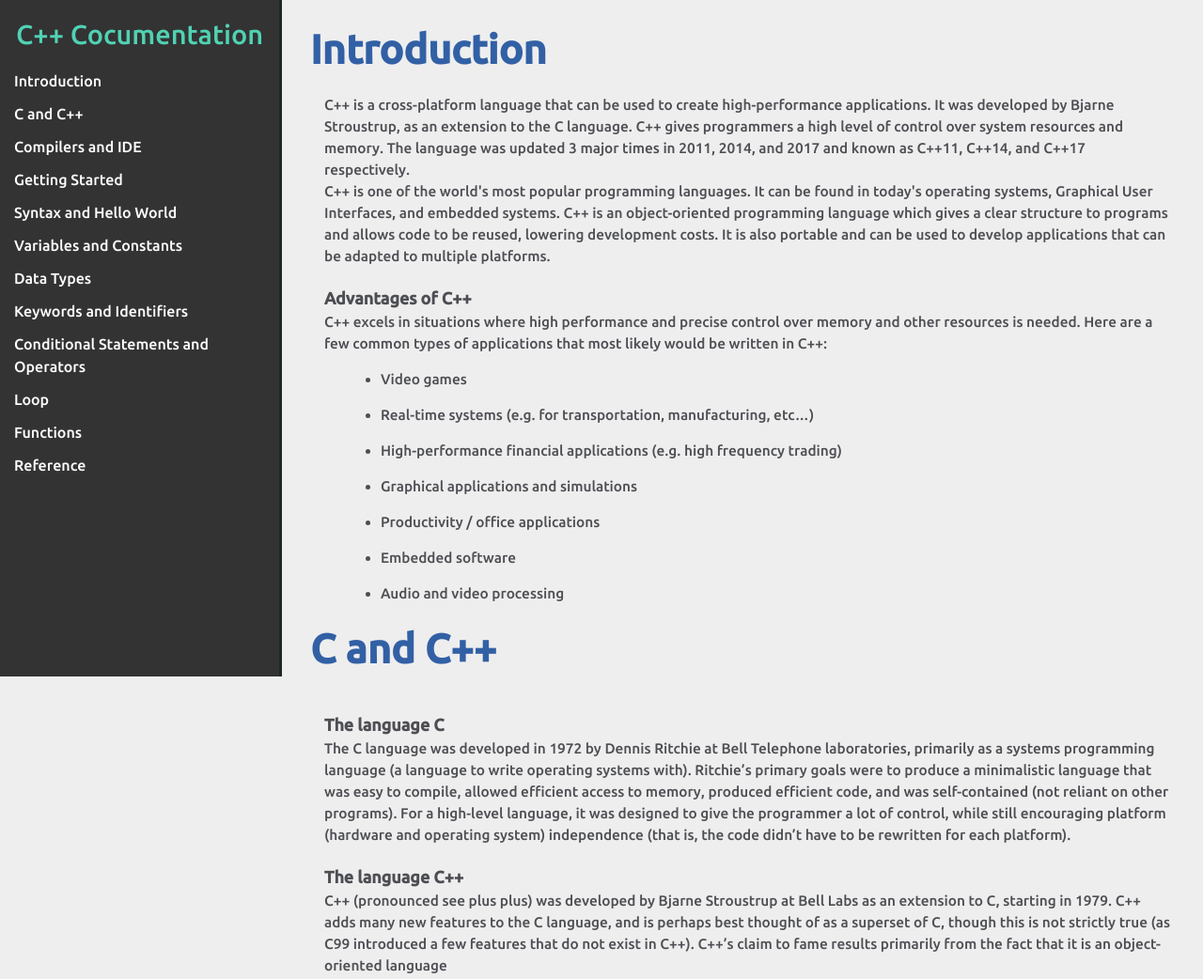
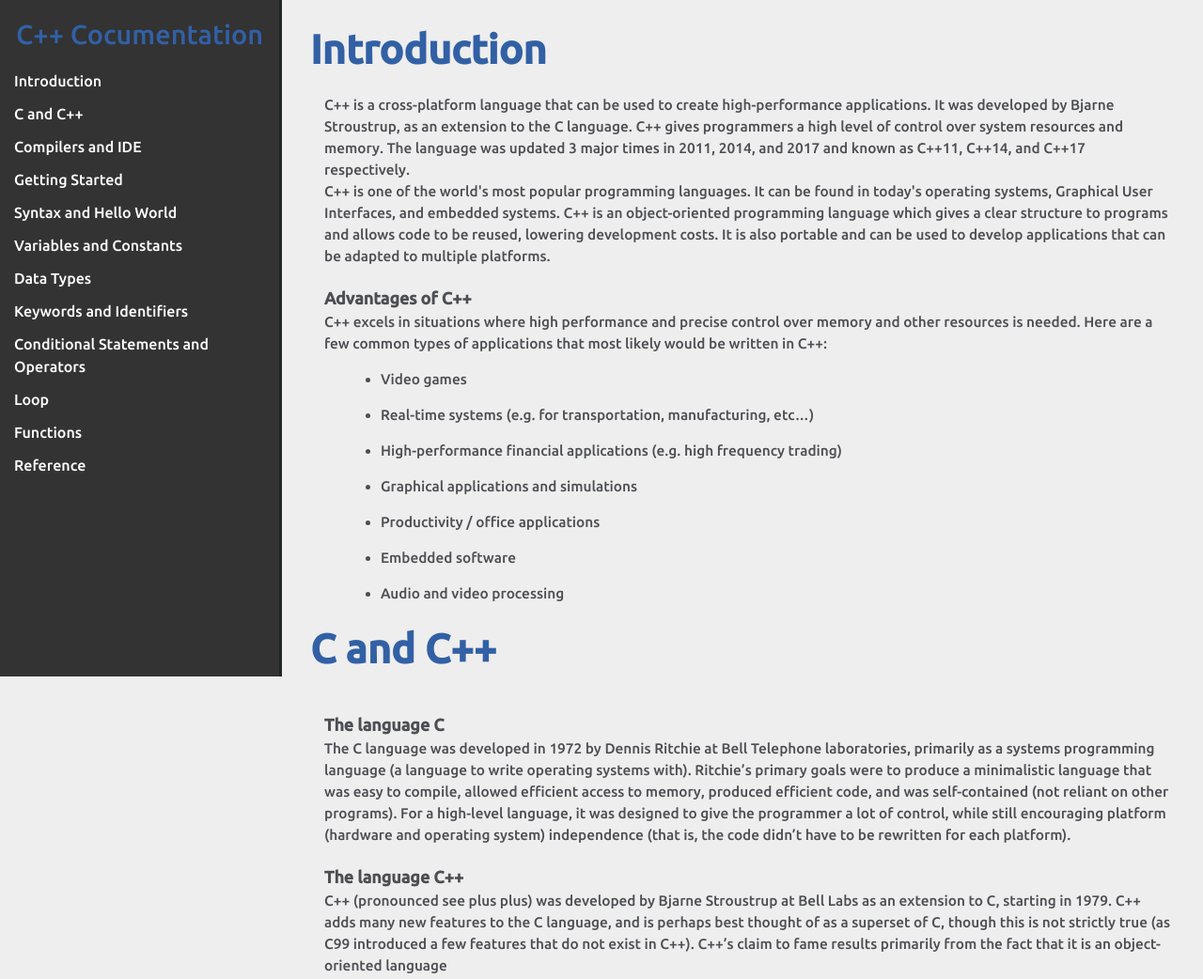
Before and after one commit to ItsJustMyGit/fcc_Technical_Documentation_Page_repo, a plain HTML site: page index.html in a window 1280 px wide. Shown: the top 1042 px of the page at 94% size. Drawn offline with Linux system fonts and the light colour scheme.

Commit message:
Edit_01
minor edit made to html code related to styling.

```diff
--- a/index.html
+++ b/index.html
@@ -12,7 +12,7 @@
 </head>
 <body>
 	<nav id="navbar">
-		<header class="header-nav">C++ Cocumentation</header>
+		<header class="nav-header">C++ Cocumentation</header>
 		<ul>
 			<li>
 				<a class="nav-link" href="#Introduction">Introduction</a>
@@ -829,19 +829,20 @@
     			// code to be executed
     		}
     		</code>
+
     		<h3>Calling a Function</h3>
 
     		<ul>
     			<li>
-    				Declared functions are not executed immediately. They are "saved for later use", and will be executed later, when they are called.
+    			Declared functions are not executed immediately. They are "saved for later use", and will be executed later, when they are called.
     			</li>
 
     			<li>
-    				To call a function, write the function's name followed by two parentheses <span>()</span> and a semicolon <span>;</span>
+    			To call a function, write the function's name followed by two parentheses <span>()</span> and a semicolon <span>;</span>
     			</li>
 
     			<li>
-    				In the following example, <span class="sp6">myFunction()</span> is used to print a text (the action), when it is called:
+    			In the following example, <span class="sp6">myFunction()</span> is used to print a text (the action), when it is called:
     			</li>
     		</ul>
 
```
